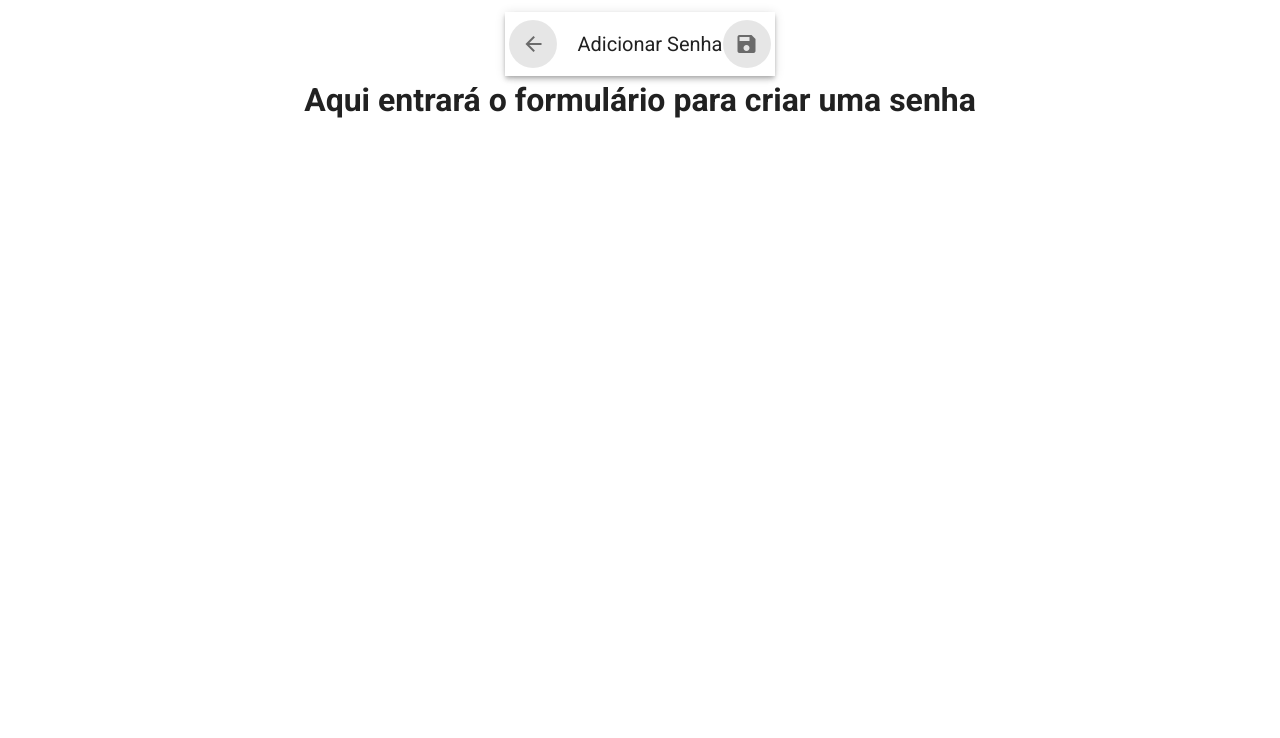
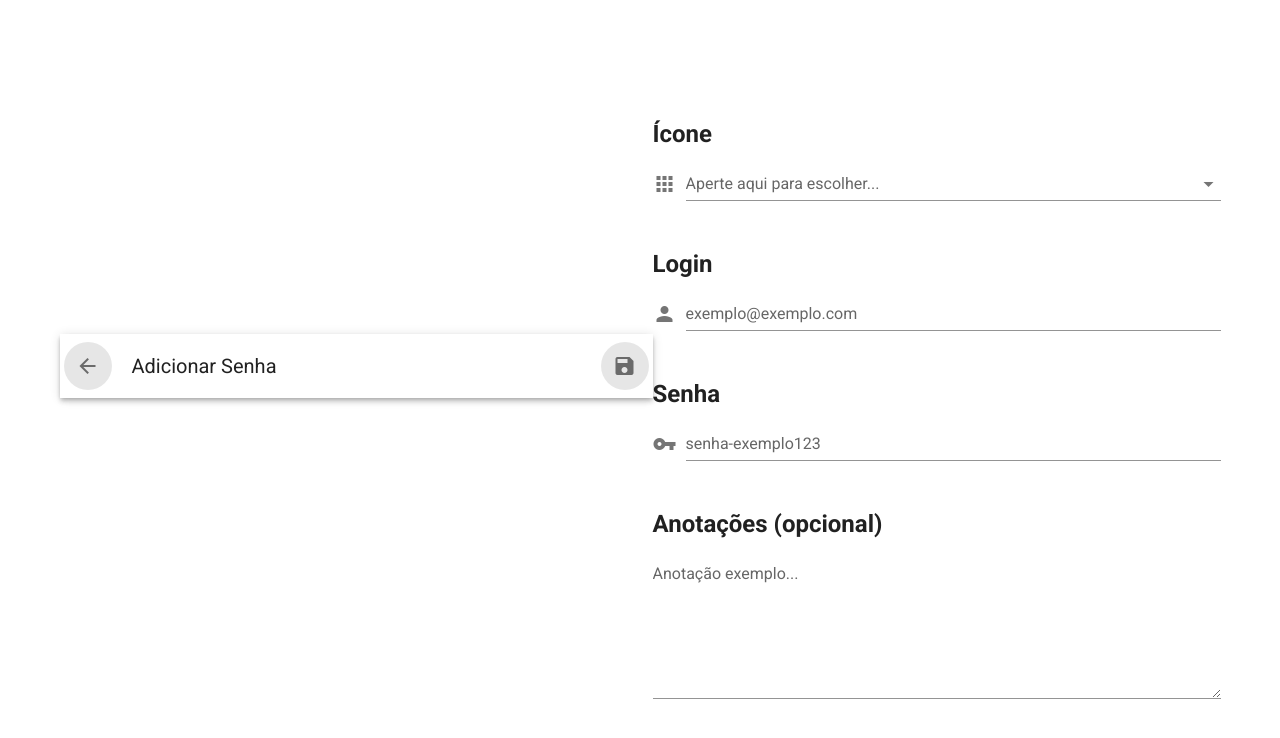
Before and after one commit to led479/eZPasswordManager, a Nuxt app: page /password/new in a window 1280 px wide. Shown: the top 738 px of the page. Built offline with nearby package versions, Linux system fonts and the light colour scheme.

Commit message:
Layout de icones e adicionar quase prontos

```diff
--- a/components/IconeSenha.vue
+++ b/components/IconeSenha.vue
@@ -1,12 +1,33 @@
 <template>
-  <div>
-    <v-img :src="require(`@/assets/images/facebook-icon.png`)"></v-img>
-    <span>Facebook</span>
-  </div>
+  <v-flex xs4>
+    <div style="text-align: center; padding-bottom: 18px">
+      <v-img
+        style="margin: auto; vertical-align: middle"
+        :src="require(`@/assets/images/${icone}-icon.png`)"
+        height="60"
+        width="60"></v-img>
+      <span style="font-size: 17px">{{ nome }}</span>
+    </div>
+  </v-flex>
 </template>
 
 <script>
 export default {
+  name: "icone-senha",
+
+  props: {
+    nome: {
+      type: String,
+      required: true
+    },
+    icone: {
+      type: String,
+      required: true
+    },
+    senha: String,
+    anotacoes: String
+  }
+
 
 }
 </script>
--- a/components/Icones.vue
+++ b/components/Icones.vue
@@ -1,7 +1,13 @@
 <template>
-  <div>
-    <icone-senha></icone-senha>
-  </div>
+  <v-layout align-start justify-start row fill-height wrap>
+    <icone-senha
+      v-for="(item, idx) in senhas"
+      :key="idx"
+      :icone="item.icone"
+      :nome="item.nome"
+      :senha="item.senha"
+      :anotacoes="item.anotacoes"></icone-senha>
+  </v-layout>
 </template>
 
 <script>
@@ -9,7 +15,14 @@ import IconeSenha from '~/components/IconeSenha.vue'
 
 
 export default {
-  components: { IconeSenha }
+  name: "icones-senhas",
+  components: { IconeSenha },
+  props: {
+    senhas: {
+      type: Array,
+      required: true
+    }
+  }
 
 }
 </script>
--- a/pages/password/index.vue
+++ b/pages/password/index.vue
@@ -1,5 +1,5 @@
 <template>
-<v-layout column justify-center align-center>
+  <div>
     <v-navigation-drawer
       v-model="drawer"
       fixed
@@ -28,9 +28,9 @@
         <v-icon>add</v-icon>
       </v-btn>
     </v-toolbar>
-    <icones v-if="$store.state.modoVisualizacao == 'icones'"></icones>
+    <icones v-if="$store.state.modoVisualizacao == 'icones'" :senhas="senhas"></icones>
     <lista v-else></lista>
-</v-layout>
+  </div>
 </template>
 
 <script>
@@ -54,6 +54,32 @@ export default {
       modoVisualizacao: this.$store.state.modoVisualizacao,
       drawer: false,
       title: 'eZ Password Manager',
+      senhas: [
+        {
+          icone: 'facebook',
+          nome: 'Facebook',
+          senha: 'abc1234',
+          anotacoes: 'Esta é a minha senha do facebook'
+        },
+        {
+          icone: 'email',
+          nome: 'Gmail',
+          senha: 'abc1234',
+          anotacoes: 'Esta é a minha senha do facebook'
+        },
+        {
+          icone: 'netflix',
+          nome: 'Netflix',
+          senha: 'abc1234',
+          anotacoes: 'Esta é a minha senha do facebook'
+        },
+        {
+          icone: 'default',
+          nome: 'Moodle',
+          senha: 'abc1234',
+          anotacoes: 'Esta é a minha senha do facebook'
+        }
+      ]
     }
   }
 }
--- a/pages/password/new.vue
+++ b/pages/password/new.vue
@@ -1,5 +1,5 @@
 <template>
-<v-layout column justify-center align-center>
+<v-layout justify-center align-center>
   <v-toolbar app>
     <v-btn icon to="/password">
       <v-icon>arrow_back</v-icon>
@@ -10,15 +10,86 @@
       <v-icon>save</v-icon>
     </v-btn>
   </v-toolbar>
-    <h1>Aqui entrará o formulário para criar uma senha</h1>
+  <v-flex>
+    <v-form>
+      <v-img
+        style="margin: auto; vertical-align: middle"
+        :src="require(`@/assets/images/${this.icone}-icon.png`)"
+        height="80"
+        width="80"></v-img>
+      <br>
+      <h2>Ícone</h2>
+      <div @click="dialog = true">
+        <v-select
+          label="Aperte aqui para escolher..."
+          single-line
+          prepend-icon="apps"
+          style="pointer-events: none"
+        ></v-select>
+      </div>
+
+      <!-- <v-btn @click="dialog = true">Aperte aqui para escolher um nome...</v-btn> -->
+      <br>
+
+      <h2>Login</h2>
+      <v-text-field
+        label="exemplo@exemplo.com"
+        single-line
+        prepend-icon="person"
+      ></v-text-field>
+      <br>
+
+      <h2>Senha</h2>
+      <v-text-field
+        label="senha-exemplo123"
+        single-line
+        prepend-icon="vpn_key"
+      ></v-text-field>
+      <br>
+
+      <h2>Anotações (opcional)</h2>
+      <v-textarea
+        label="Anotação exemplo..."
+        single-line>
+      </v-textarea>
+    </v-form>
+
+    <v-dialog v-model="dialog">
+      <v-list>
+        <v-radio-group v-model="nome">
+          <v-list-tile>
+            <v-list-tile-content><v-list-tile-title>Facebook</v-list-tile-title></v-list-tile-content>
+            <v-list-tile-action><v-radio value="nome" color="#FFFFFF"></v-radio></v-list-tile-action>
+          </v-list-tile>
+          <v-list-tile>
+            <v-list-tile-content><v-list-tile-title>Facebook</v-list-tile-title></v-list-tile-content>
+            <v-list-tile-action><v-radio value="facebook" color="#FFFFFF"></v-radio></v-list-tile-action>
+          </v-list-tile>
+        </v-radio-group>
+      </v-list>
+    </v-dialog>
+
+  </v-flex>
 </v-layout>
 </template>
+
+<style>
+  .v-input__control {
+        width: 100% !important
+      }
+      .v-label {
+        width: 100% !important
+      }
+</style>
 
 <script>
 export default {
   data() {
     return {
-      title: "Adicionar Senha"
+      title: "Adicionar Senha",
+      icone: 'default',
+      nome: '',
+      dialog: false
     }
   }
 }
```
Also changed, not shown: assets/images/default-icon.png (added), assets/images/email-icon.png (renamed from assets/images/gmail-icon.png). Lines whose indentation alone changed are shown as unchanged.
